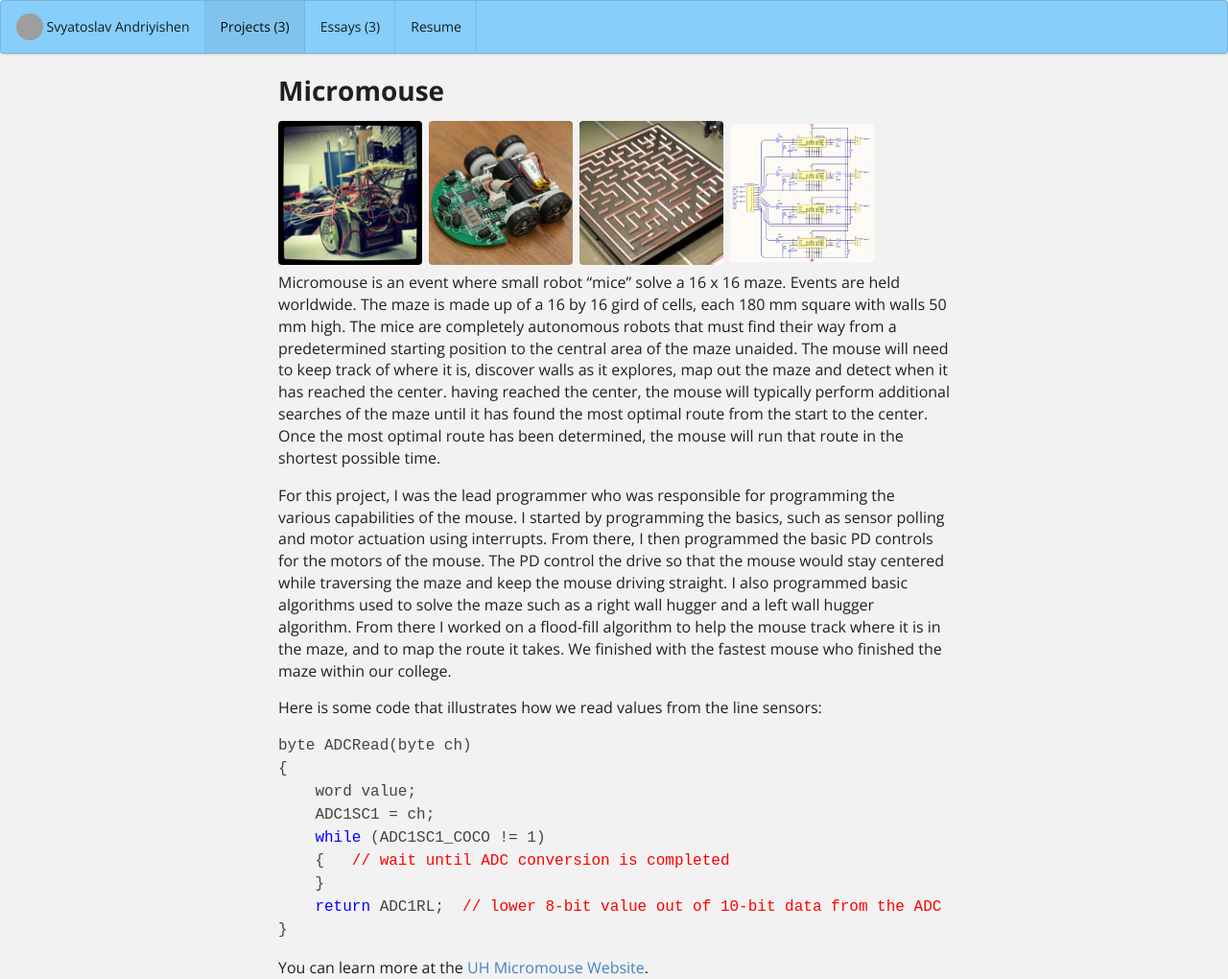
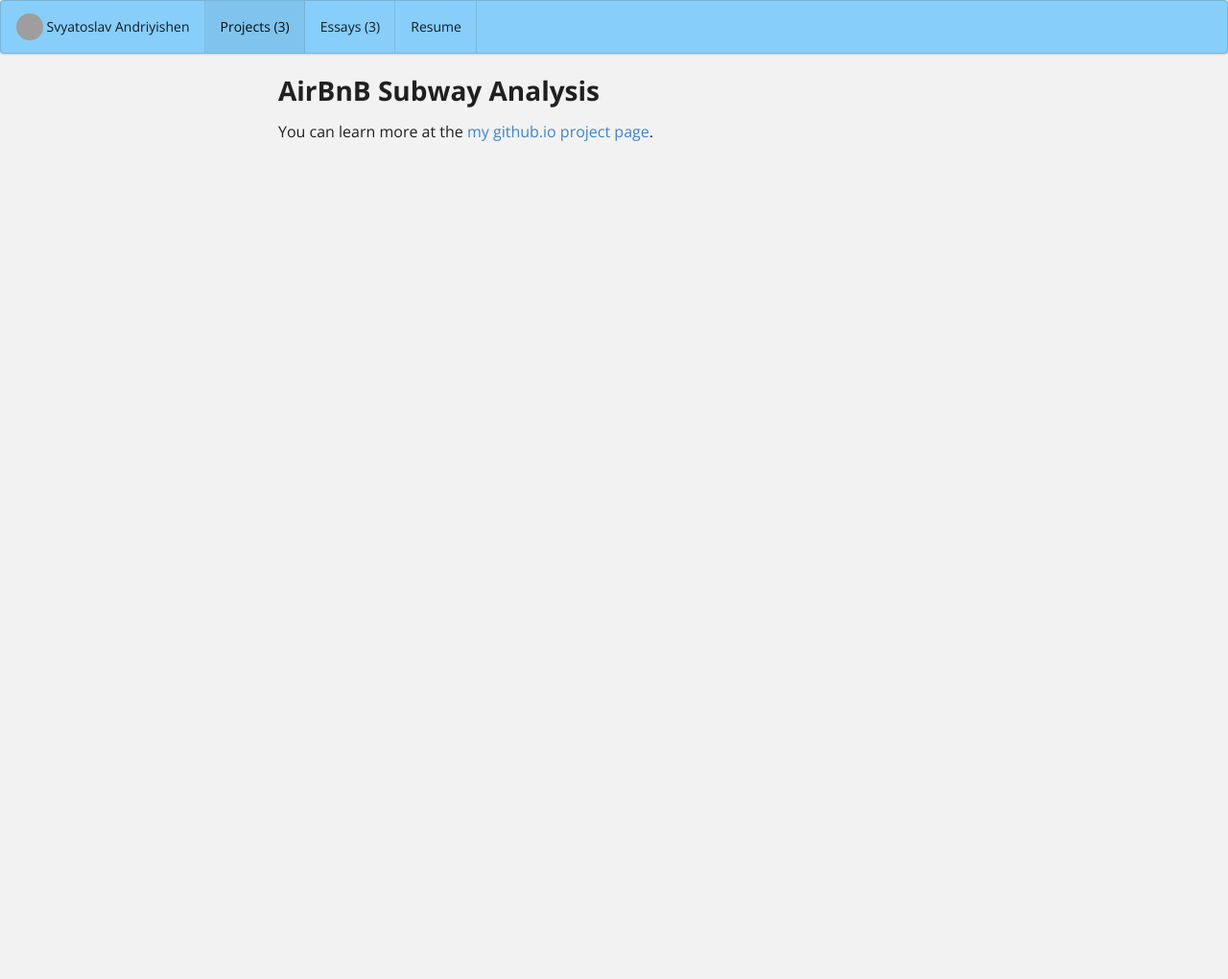
Before and after one commit to sandriyishen/sandriyishen.github.io, a Jekyll site: the page built from projects/project-1.md, in a window 1280 px wide. Shown: the whole page at 96% size. Built offline with Jekyll 4.4.1, drawn with Linux system fonts in a browser that asks for light colours; after the commit the page ends 900 px from its top, so only the background shows below that.

Commit message:
Update project-1.md

````diff
--- a/projects/project-1.md
+++ b/projects/project-1.md
@@ -1,41 +1,17 @@
 ---
 layout: project
 type: project
-image: images/micromouse.jpg
-title: Micromouse
-permalink: projects/micromouse
+image: images/AirBnB.png
+title: AirBnB Subway Analysis
+permalink: https://sandriyishen.github.io/AirBnB-Subway-Analysis/
 # All dates must be YYYY-MM-DD format!
-date: 2015-07-01
+date: 2017-03-13
 labels:
-  - Robotics
-  - Arduino
-  - C++
-summary: My team developed a robotic mouse that won first place in the 2015 UH Micromouse competition.
+  - Real Estate
+  - GIS
+  - R
+  - Rstudio
+  - Maps
+summary: Playing around with mapping analysis in R for a GIS visualization school project.
 ---
-
-<div class="ui small rounded images">
-  <img class="ui image" src="../images/micromouse-robot.png">
-  <img class="ui image" src="../images/micromouse-robot-2.jpg">
-  <img class="ui image" src="../images/micromouse.jpg">
-  <img class="ui image" src="../images/micromouse-circuit.png">
-</div>
-
-Micromouse is an event where small robot “mice” solve a 16 x 16 maze.  Events are held worldwide.  The maze is made up of a 16 by 16 gird of cells, each 180 mm square with walls 50 mm high.  The mice are completely autonomous robots that must find their way from a predetermined starting position to the central area of the maze unaided.  The mouse will need to keep track of where it is, discover walls as it explores, map out the maze and detect when it has reached the center.  having reached the center, the mouse will typically perform additional searches of the maze until it has found the most optimal route from the start to the center.  Once the most optimal route has been determined, the mouse will run that route in the shortest possible time.
-
-For this project, I was the lead programmer who was responsible for programming the various capabilities of the mouse.  I started by programming the basics, such as sensor polling and motor actuation using interrupts.  From there, I then programmed the basic PD controls for the motors of the mouse.  The PD control the drive so that the mouse would stay centered while traversing the maze and keep the mouse driving straight.  I also programmed basic algorithms used to solve the maze such as a right wall hugger and a left wall hugger algorithm.  From there I worked on a flood-fill algorithm to help the mouse track where it is in the maze, and to map the route it takes.  We finished with the fastest mouse who finished the maze within our college.
-
-Here is some code that illustrates how we read values from the line sensors:
-
-```js
-byte ADCRead(byte ch)
-{
-    word value;
-    ADC1SC1 = ch;
-    while (ADC1SC1_COCO != 1)
-    {   // wait until ADC conversion is completed
-    }
-    return ADC1RL;  // lower 8-bit value out of 10-bit data from the ADC
-}
-```
-
-You can learn more at the [UH Micromouse Website](http://www-ee.eng.hawaii.edu/~mmouse/about.html).
+You can learn more at the [my github.io project page](https://sandriyishen.github.io/AirBnB-Subway-Analysis/).
````
